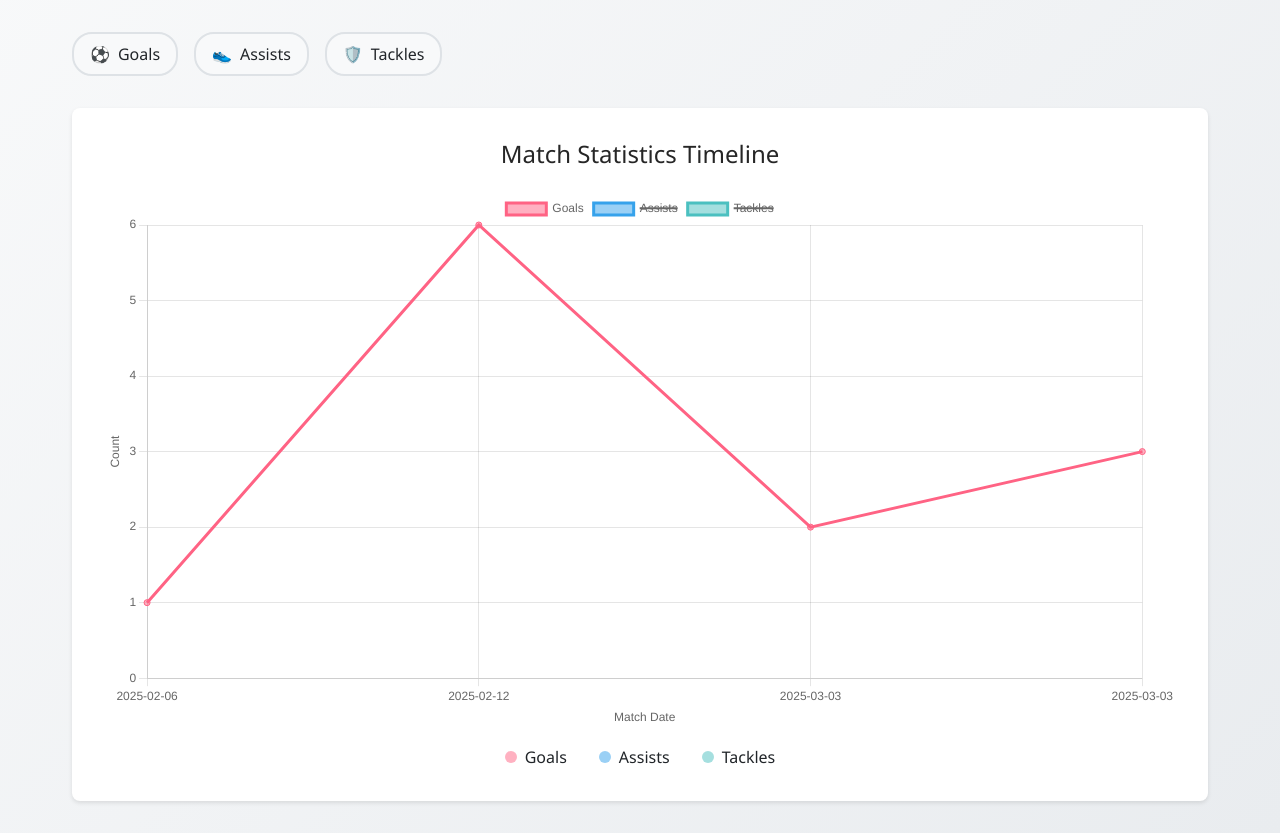
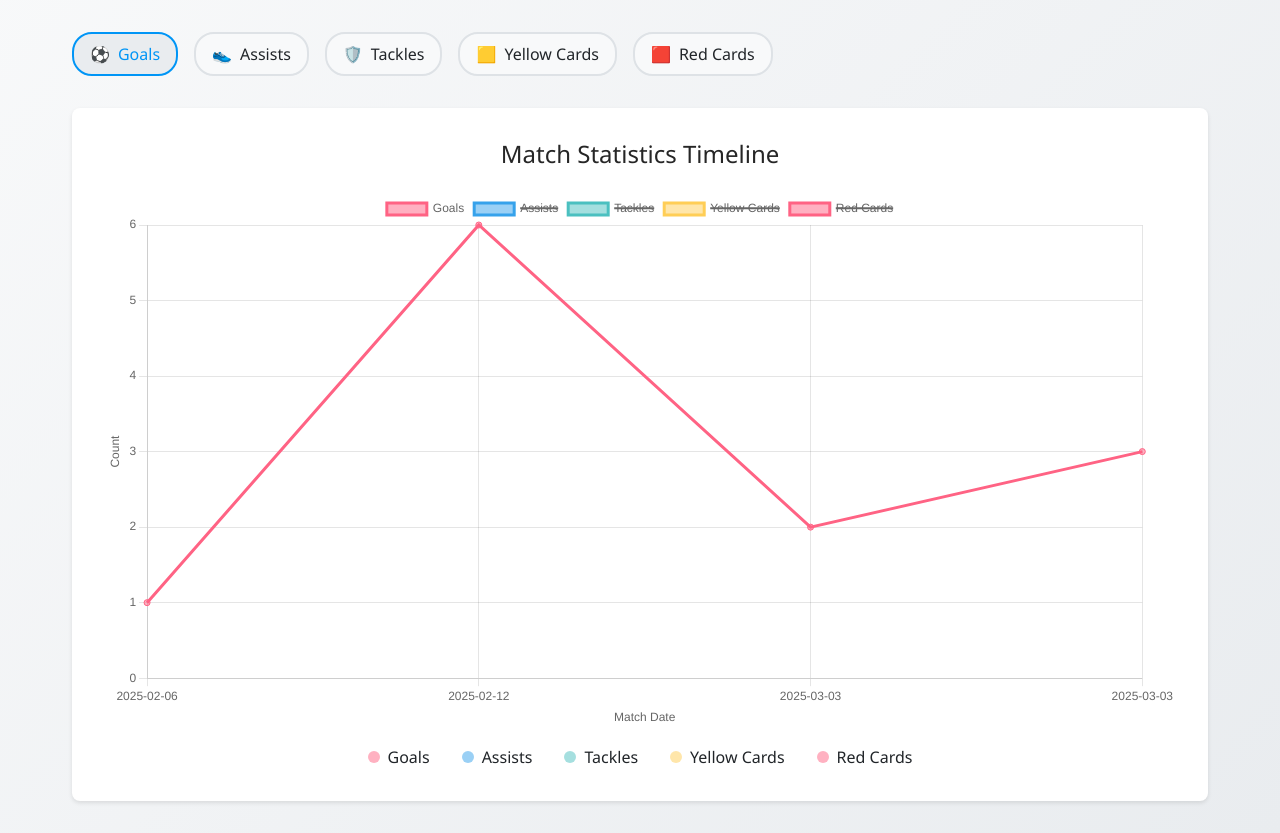
Before and after one commit to AmarantosPagiavlas03/Self-Project, a Django app: page /scout_app/statistics/detailed/ in a window 1280 px wide. Shown: the part 56-889 px from the top of the page. Run offline with Django 5.2, Linux system fonts and the light colour scheme; a user stored in the database is signed in; data comes from the database, SQL or seed files in the repository; some libraries are stand-ins or nearby versions.

Commit message:
Improving detailed statistics page

```diff
--- a/django_scout/scout_project/scout_app/admin.py
+++ b/django_scout/scout_project/scout_app/admin.py
@@ -11,7 +11,7 @@ class CustomUserAdmin(admin.ModelAdmin):
 
 # Register other models
 admin.site.register(PlayerProfile)
-admin.site.register(PlayerStatistics)
+
 admin.site.register(TeamProfile)
 admin.site.register(Post)
 admin.site.register(Comment)
--- a/django_scout/scout_project/scout_app/models.py
+++ b/django_scout/scout_project/scout_app/models.py
@@ -55,25 +55,7 @@ class PlayerProfile(models.Model):
     assists = models.IntegerField(default=0)
     tackles = models.IntegerField(default=0)
 
-class PlayerStatistics(models.Model):
-    player_profile = models.ForeignKey(PlayerProfile, related_name='statistics', on_delete=models.CASCADE)
-    season = models.CharField(max_length=10)
 
-    # Main stats
-    goals = models.IntegerField(default=0)
-    own_goals = models.IntegerField(default=0)
-    yellow_cards = models.IntegerField(default=0)
-    red_cards = models.IntegerField(default=0)
-    minutes_played = models.CharField(max_length=10)  # Store as string with '
-
-    # Additional stats
-    goal_every = models.CharField(max_length=10, default='--')
-    own_goal_every = models.CharField(max_length=10, default='--')
-    yellow_card_every = models.CharField(max_length=10, default='--')
-    red_card_every = models.CharField(max_length=10, default='--')
-
-    class Meta:
-        unique_together = ('player_profile', 'season')
 class TeamProfile(models.Model):
     user = models.OneToOneField(CustomUser, on_delete=models.CASCADE)
     team_name = models.CharField(max_length=100)
@@ -112,10 +94,11 @@ class Comment(models.Model):
 class MatchStatistics(models.Model):
     player = models.ForeignKey('PlayerProfile', on_delete=models.CASCADE, related_name='match_statistics')
     match_date = models.DateField()
-    matches_played = models.IntegerField(default=1)
     goals = models.IntegerField(default=0)
     assists = models.IntegerField(default=0)
     tackles = models.IntegerField(default=0)
+    yellow_cards = models.IntegerField(default=0)
+    red_cards = models.IntegerField(default=0)
 
     class Meta:
         ordering = ['match_date']
--- a/django_scout/scout_project/scout_app/templates/detailed_statistics.html
+++ b/django_scout/scout_project/scout_app/templates/detailed_statistics.html
@@ -11,7 +11,7 @@
 
     <div class="detailed-stats-container">
         <div class="stats-controls">
-            <div class="stats-toggle" data-metric="goals">
+            <div class="stats-toggle active" data-metric="goals">
                 <span class="stats-toggle-icon">⚽</span>
                 Goals
             </div>
@@ -22,6 +22,14 @@
             <div class="stats-toggle" data-metric="tackles">
                 <span class="stats-toggle-icon">🛡️</span>
                 Tackles
+            </div>
+            <div class="stats-toggle" data-metric="yellow_cards">
+                <span class="stats-toggle-icon">🟨</span>
+                Yellow Cards
+            </div>
+            <div class="stats-toggle" data-metric="red_cards">
+                <span class="stats-toggle-icon">🟥</span>
+                Red Cards
             </div>
         </div>
 
@@ -41,6 +49,14 @@
                     <div class="stats-legend-color" style="background-color: rgba(75, 192, 192, 0.5)"></div>
                     <span>Tackles</span>
                 </div>
+                <div class="stats-legend-item">
+                    <div class="stats-legend-color" style="background-color: rgba(255, 206, 86, 0.5)"></div>
+                    <span>Yellow Cards</span>
+                </div>
+                <div class="stats-legend-item">
+                    <div class="stats-legend-color" style="background-color: rgba(255, 99, 132, 0.5)"></div>
+                    <span>Red Cards</span>
+                </div>
             </div>
         </div>
     </div>
@@ -54,6 +70,8 @@
             const goals = JSON.parse('{{ goals_data|escapejs }}');
             const assists = JSON.parse('{{ assists_data|escapejs }}');
             const tackles = JSON.parse('{{ tackles_data|escapejs }}');
+            const yellowCards = JSON.parse('{{ yellow_cards_data|escapejs }}');
+            const redCards = JSON.parse('{{ red_cards_data|escapejs }}');
 
             const chart = new Chart(ctx, {
                 type: 'line',
@@ -79,6 +97,20 @@
                             data: tackles,
                             borderColor: 'rgb(75, 192, 192)',
                             backgroundColor: 'rgba(75, 192, 192, 0.5)',
+                            hidden: true
+                        },
+                        {
+                            label: 'Yellow Cards',
+                            data: yellowCards,
+                            borderColor: 'rgb(255, 206, 86)',
+                            backgroundColor: 'rgba(255, 206, 86, 0.5)',
+                            hidden: true
+                        },
+                        {
+                            label: 'Red Cards',
+                            data: redCards,
+                            borderColor: 'rgb(255, 99, 132)',
+                            backgroundColor: 'rgba(255, 99, 132, 0.5)',
                             hidden: true
                         }
                     ]
@@ -117,9 +149,11 @@
                 toggle.addEventListener('click', function() {
                     const metric = this.dataset.metric;
                     const index = {
-                        'goals': 1,
-                        'assists': 2,
-                        'tackles': 3
+                        'goals': 0,
+                        'assists': 1,
+                        'tackles': 2,
+                        'yellow_cards': 3,
+                        'red_cards': 4
                     }[metric];
 
                     // Toggle active state of button
--- a/django_scout/scout_project/scout_app/views.py
+++ b/django_scout/scout_project/scout_app/views.py
@@ -453,12 +453,16 @@ def detailed_statistics_view(request):
     goals_data = [stat.goals for stat in match_stats]
     assists_data = [stat.assists for stat in match_stats]
     tackles_data = [stat.tackles for stat in match_stats]
+    yellow_cards_data = [stat.yellow_cards for stat in match_stats]
+    red_cards_data = [stat.red_cards for stat in match_stats]
 
     context = {
         'match_dates': json.dumps(match_dates),
         'goals_data': json.dumps(goals_data),
         'assists_data': json.dumps(assists_data),
         'tackles_data': json.dumps(tackles_data),
+        'yellow_cards_data': json.dumps(yellow_cards_data),
+        'red_cards_data': json.dumps(red_cards_data),
     }
 
     return render(request, 'detailed_statistics.html', context)
```
Also changed, not shown: django_scout/scout_project/db.sqlite3, django_scout/scout_project/scout_app/migrations/0016_remove_matchstatistics_matches_played_and_more.py (added).
